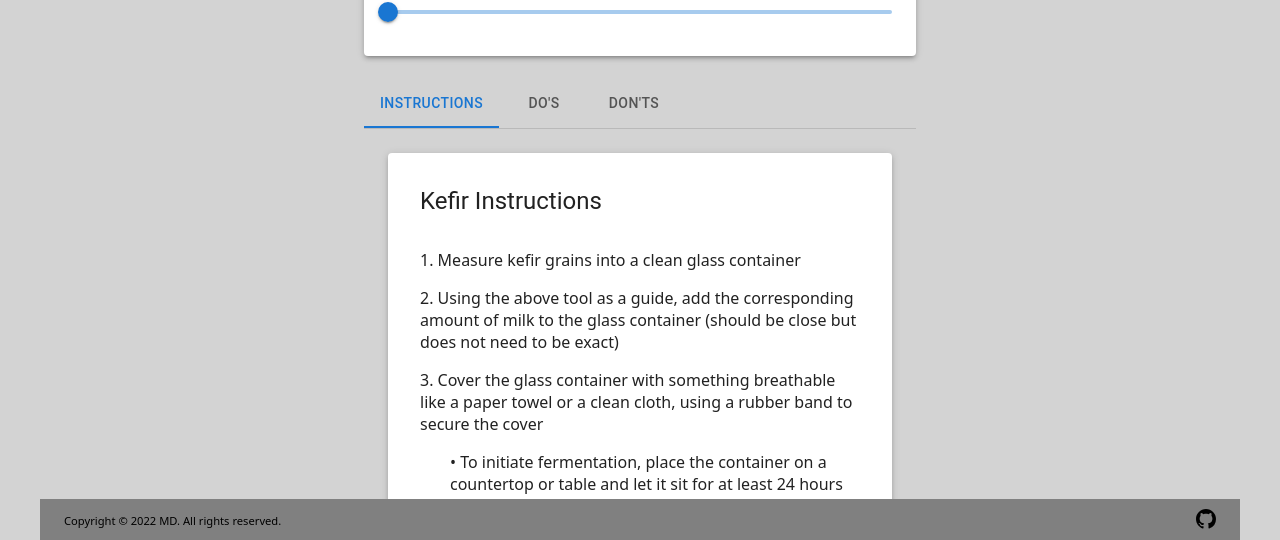
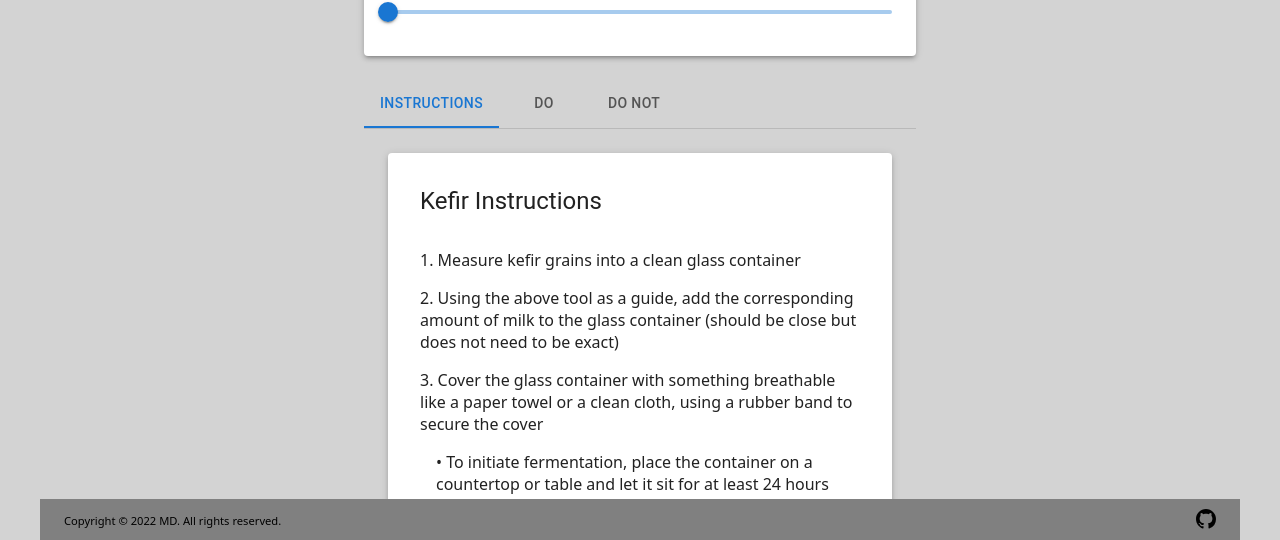
Before and after one commit to crono628/kefir_madness, a React (Vite) app: page / in a window 1280 px wide. Shown: the part 258-798 px from the top of the page. Built offline with nearby package versions, Linux system fonts and the light colour scheme.

Commit message:
condensed kefir info into kefirData file for scalable and simplified rendering

```diff
--- a/src/components/InfoTabs.jsx
+++ b/src/components/InfoTabs.jsx
@@ -1,9 +1,7 @@
 import { TabContext, TabList, TabPanel } from '@mui/lab';
 import { Box, Tab } from '@mui/material';
 import React, { useState } from 'react';
-import { kefirInstructions } from './kefir-info/kefirInstructions';
-import { kefirDo } from './kefir-info/kefirDo';
-import { kefirDont } from './kefir-info/kefirDont';
+import { kefirData } from './kefirData';
 import KefirInfo from './KefirInfo';
 
 const InfoTabs = () => {
@@ -20,22 +18,30 @@ const InfoTabs = () => {
           <Box sx={{ borderBottom: 1, borderColor: 'divider' }}>
             <TabList onChange={handleTabs} aria-label="lab API tabs example">
               <Tab label="Instructions" value="1" />
-              <Tab label="Do's" value="2" />
-              <Tab label="Don'ts" value="3" />
+              <Tab label="Do" value="2" />
+              <Tab label="Do not" value="3" />
             </TabList>
           </Box>
           <TabPanel value="1">
             <KefirInfo
               title={'Kefir Instructions'}
-              list={kefirInstructions}
+              list={kefirData.filter((item) => item.type === 'instruction')}
               ordered={true}
             />
           </TabPanel>
           <TabPanel value="2">
-            <KefirInfo title={'Kefir DO'} list={kefirDo} />
+            <KefirInfo
+              title={'DO'}
+              list={kefirData.filter((item) => item.type === 'do')}
+              ordered={false}
+            />
           </TabPanel>
           <TabPanel value="3">
-            <KefirInfo title={"Kefir DON'T"} list={kefirDont} />
+            <KefirInfo
+              title={'DO NOT'}
+              list={kefirData.filter((item) => item.type === 'do not')}
+              ordered={false}
+            />
           </TabPanel>
         </TabContext>
       </Box>
--- a/src/components/KefirInfo.jsx
+++ b/src/components/KefirInfo.jsx
@@ -18,27 +18,30 @@ const KefirInfo = ({ title, list, ordered }) => {
           <CardHeader title={title} />
           <List>
             {list.map((item, index) => {
-              let count = list.reduce((acc, curr) => {
-                if (curr.charAt(0) === '-') {
-                  return acc + 1;
-                }
-                return acc;
-              }, 0);
               return (
                 <ListItem
-                  sx={item.charAt(0) === '-' ? { marginLeft: '30px' } : null}
+                  sx={{
+                    display: 'flex',
+                    flexDirection: 'column',
+                    alignItems: 'flex-start',
+                  }}
                   key={uuidv4()}
                 >
-                  {item.charAt(0) === '-'
-                    ? '  •'
-                    : ordered
-                    ? `${
-                        index - count + 1 > 0 ? index - count + 1 : index + 1
-                      }. `
+                  {ordered
+                    ? `${index + 1}. `
                     : ordered === false
-                    ? '•'
+                    ? ' • '
                     : null}
-                  {item.replace('-', ' ')}
+                  {item.content}
+                  {item.sub && (
+                    <List>
+                      {item.sub.map((subItem) => {
+                        return (
+                          <ListItem key={uuidv4()}>{' • ' + subItem}</ListItem>
+                        );
+                      })}
+                    </List>
+                  )}
                 </ListItem>
               );
             })}
--- a/src/components/kefir-info/kefirDo.js
+++ /dev/null
@@ -1,5 +0,0 @@
-export const kefirDo = [
-  'Use plastic or silicone tools when handling kefir and kefir grains',
-  'Ferment and store kefir in a clean glass container',
-  'Keep finished kefir sealed and in the refrigerator',
-];
--- a/src/components/kefir-info/kefirDont.js
+++ /dev/null
@@ -1,5 +0,0 @@
-export const kefirDont = [
-  'Use metal tools when handling kefir and kefir grains unless the tools are stainless steel',
-  'Use dirty tools or kefir grains that have touched any other surfaces aside from your tools',
-  'Leave fermenting kefir uncovered-- this can attract bugs',
-];
--- a/src/components/kefir-info/kefirInstructions.js
+++ /dev/null
@@ -1,13 +0,0 @@
-export const kefirInstructions = [
-  'Measure kefir grains into a clean glass container',
-  'Using the above tool as a guide, add the corresponding amount of milk to the glass container (should be close but does not need to be exact)',
-  'Cover the glass container with something breathable like a paper towel or a clean cloth, using a rubber band to secure the cover',
-  '-To initiate fermentation, place the container on a countertop or table and let it sit for at least 24 hours',
-  '-To delay fermentation, place the container in the refrigerator',
-  '-Note that refrigeration at any point of the fermentation (before, during, and after) will significantly slow the process',
-  'Once fermentation is complete, pour the contents of the glass container into a strainer over a bowl',
-  'While strainer is dunked partially into the kefir in the bowl, begin stirring to help clean the grains',
-  "Raise the strainer above the bowl and continue stirring until the grains don't release any more liquid",
-  'Transfer the contents of the strainer back to the glass container',
-  'Return to step 1',
-];
--- /dev/null
+++ b/src/components/kefirData.js
@@ -0,0 +1,87 @@
+export const kefirData = [
+  {
+    type: 'instruction',
+    content: 'Measure kefir grains into a clean glass container',
+    sub: null,
+  },
+  {
+    type: 'instruction',
+    content:
+      'Using the above tool as a guide, add the corresponding amount of milk to the glass container (should be close but does not need to be exact)',
+    sub: null,
+  },
+  {
+    type: 'instruction',
+    content:
+      'Cover the glass container with something breathable like a paper towel or a clean cloth, using a rubber band to secure the cover',
+    sub: [
+      'To initiate fermentation, place the container on a countertop or table and let it sit for at least 24 hours',
+      'To delay fermentation, place the container in the refrigerator',
+      'Note that refrigeration at any point of the fermentation (before, during, and after) will significantly slow the process',
+    ],
+  },
+  {
+    type: 'instruction',
+    content:
+      'Once fermentation is complete, pour the contents of the glass container into a strainer over a bowl',
+    sub: null,
+  },
+  {
+    type: 'instruction',
+    content:
+      'While strainer is dunked partially into the kefir in the bowl, begin stirring to help clean the grains',
+    sub: null,
+  },
+  {
+    type: 'instruction',
+    content:
+      "Raise the strainer above the bowl and continue stirring until the grains don't release any more liquid",
+    sub: null,
+  },
+  {
+    type: 'instruction',
+    content:
+      'Transfer the contents of the strainer back to the glass container',
+    sub: null,
+  },
+  { type: 'instruction', content: 'Return to step 1', sub: null },
+  {
+    type: 'do',
+    content:
+      'Use plastic or silicone tools when handling kefir and kefir grains',
+    sub: null,
+  },
+  {
+    type: 'do',
+    content: 'Ferment and store kefir in a clean glass container',
+    sub: null,
+  },
+  {
+    type: 'do',
+    content: 'Keep finished kefir sealed and in the refrigerator',
+
+    sub: null,
+  },
+  {
+    type: 'do not',
+    content:
+      'Use metal tools when handling kefir and kefir grains unless the tools are stainless steel',
+    sub: null,
+  },
+  {
+    type: 'do not',
+    content:
+      'Use dirty tools or kefir grains that have touched any other surfaces aside from your tools',
+    sub: null,
+  },
+  {
+    type: 'do not',
+    content: 'Leave fermenting kefir uncovered-- this can attract bugs',
+    sub: null,
+  },
+  {
+    type: '',
+    content: '',
+    sub: null,
+  },
+];
```
